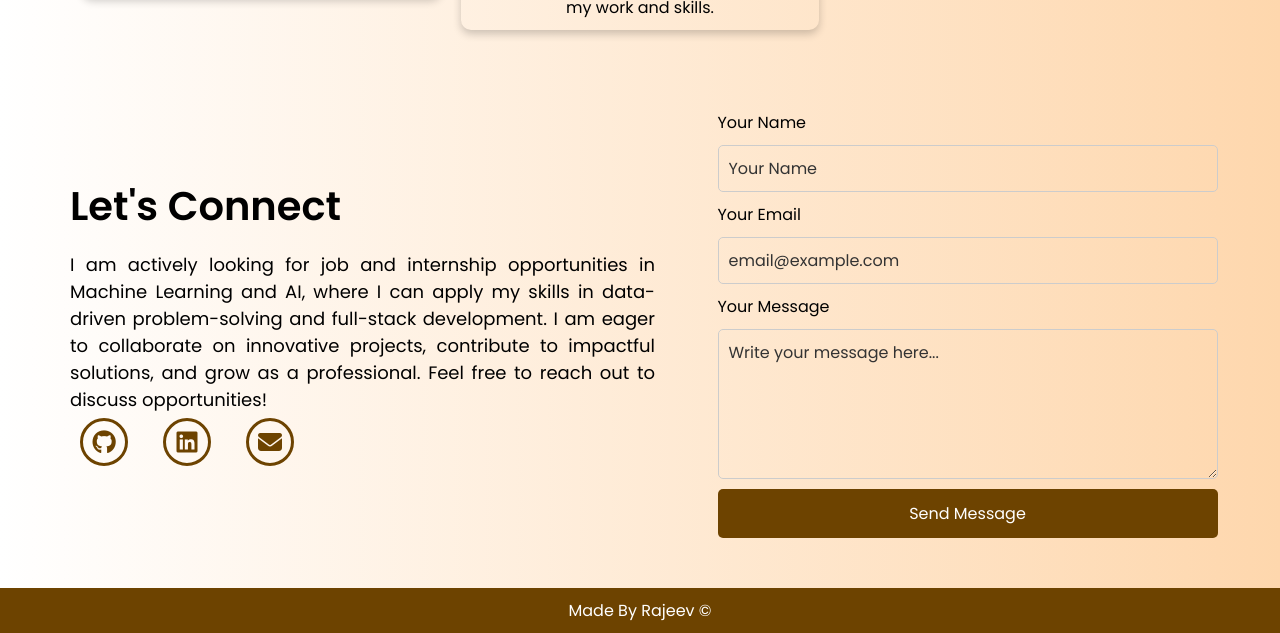
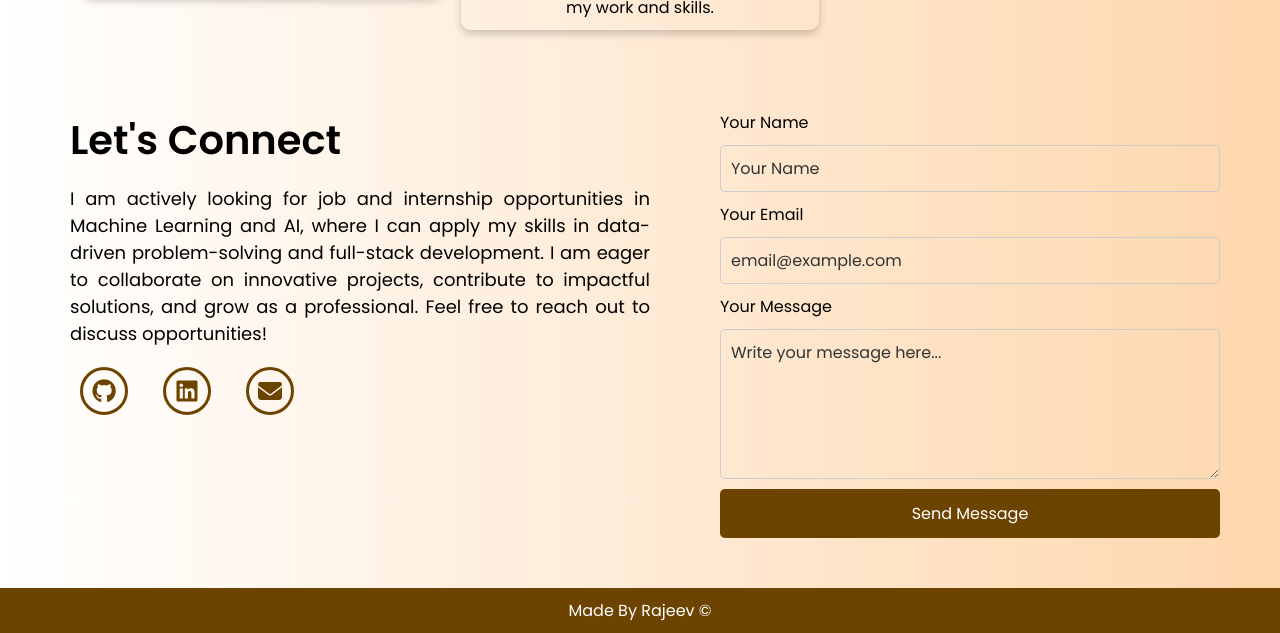
Before and after one commit to 22-rajeev/Portfolio, a plain HTML site: page index.html in a window 1280 px wide. Shown: the part 2296-2929 px from the top of the page. Drawn offline with nearby package versions, Linux system fonts and the light colour scheme.

Commit message:
Update style.css

```diff
--- a/style.css
+++ b/style.css
@@ -12,7 +12,7 @@ body
     width: 100%;
     min-height: 100vh; /* Use min-height instead of height */
     overflow-x: hidden; /* Allow scrolling but prevent horizontal overflow */
-    background: linear-gradient(to right, rgb(255,255,255), rgb(254,215,173));
+    background: linear-gradient(to right, rgb(255,255,255), rgb(254, 215, 173));
 }
 nav {
     width: 100%;
@@ -665,6 +665,7 @@ nav {
     background-color: #007bff;
 }
 
+
 /* Responsive */
 @media (max-width: 1024px) {
     .project-grid {
@@ -675,7 +676,7 @@ nav {
 @media (max-width: 768px)
 {
     .project-grid {
-        grid-template-columns: repeat(1, 1fr); /* 1 column on mobile */
+        grid-template-columns: repeat(2, 1fr); /* 1 column on mobile */
     }
     .project-title h1
     {
@@ -690,9 +691,9 @@ nav {
 .contactme-main {
     display: flex;
     flex-wrap: wrap; /* Allows content to stack on smaller screens */
-    justify-content: center;
+    justify-content: space-around;
     align-items: center;
-    gap: 20px;
+    gap: 30px;
     width: 100%;
     height: auto; /* Ensure proper spacing */
     padding: 50px 20px; /* Adds padding for better layout */
@@ -707,13 +708,13 @@ nav {
     justify-content: center;
 }
 
-/* Contact Info */
+
 .contact-para {
-    margin: 0; /* Remove negative margins */
+    margin: 0;
     padding-left: 50px;
     font-size: 18px;
-    text-align: justify; /* Center align for better mobile layout */
-
+    text-align: justify;
+    align-self: flex-start;
 }
 
 .contact-para h1 {
@@ -848,6 +849,7 @@ nav {
     display: inline-flex;
     justify-content: left;
     gap: 15px;
+    margin-top: 15px;
 }
 .social-linksend2 i{
     display: inline-flex;
@@ -869,8 +871,6 @@ nav {
     background-color: rgb(109,67, 0);
     filter: drop-shadow(0 0 10px rgb(109,67,0));
 }
-
-
 .bottom-bar {
     position: relative;
 
```
